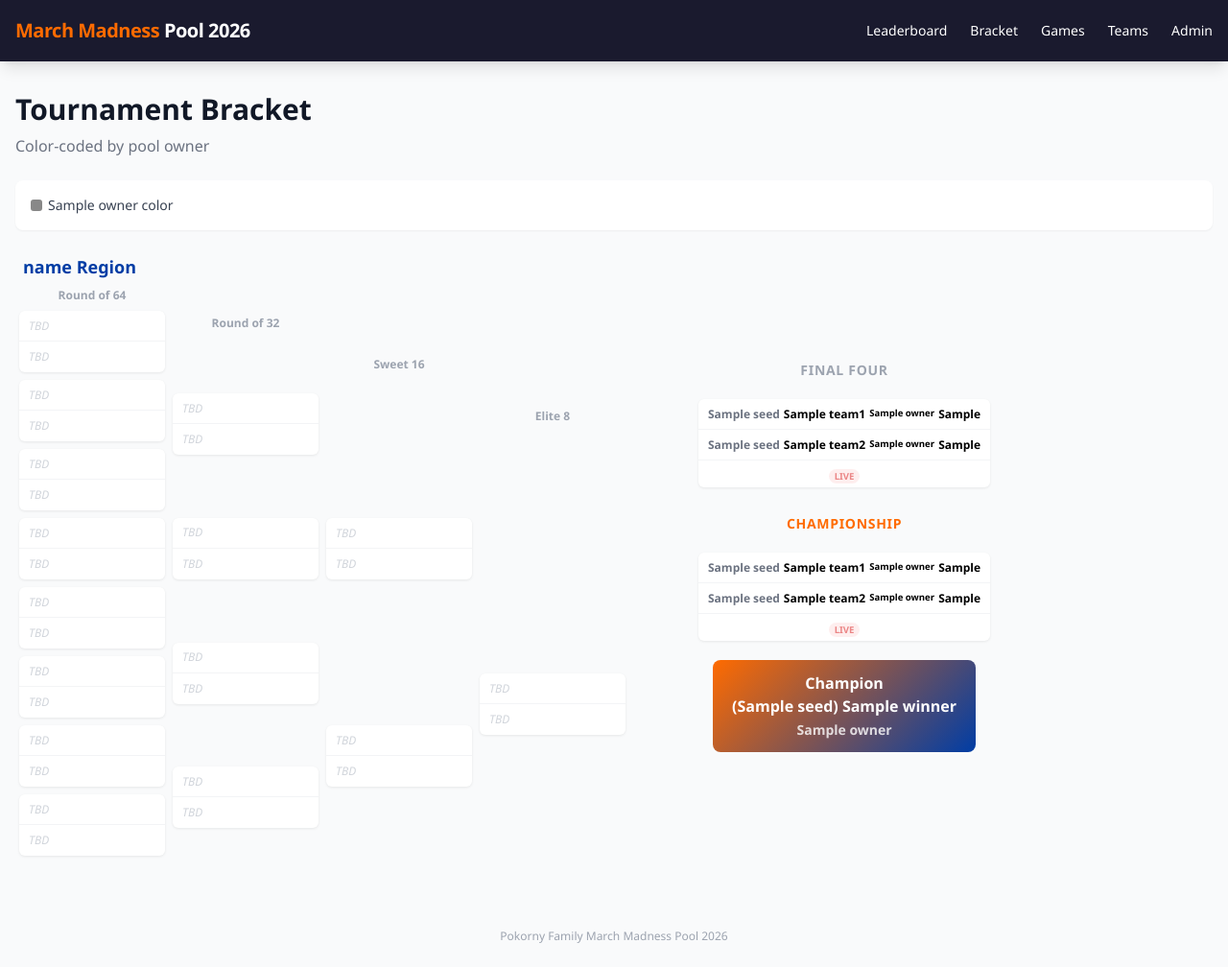
After one commit to andrewrpokorny-source/march-madness-pool, a FastAPI app: template app/templates/bracket.html in a window 1280 px wide. The commit adds this page. Shown: the whole page at 96% size. Run offline with FastAPI, Linux system fonts and the light colour scheme; the template is opened without the code that fills it: most values are stand-ins (such as "Sample title", 1, 10 or a date in 2020); some libraries are stand-ins or nearby versions.

Commit message:
Add visual bracket tab with owner color-coding
Classic tournament bracket layout with 4 regions, Final Four, and
Championship in the center. Each team is color-coded by pool owner
with a legend. ESPN sync now captures region data. Falls back to
round-by-round view if region data hasn't been synced yet.

Co-Authored-By: Claude Opus 4.6 <noreply@anthropic.com>

```diff
--- a/app/templates/base.html
+++ b/app/templates/base.html
@@ -49,6 +49,7 @@
                 </a>
                 <div class="flex space-x-6 text-sm">
                     <a href="/" class="hover:text-madness-orange transition">Leaderboard</a>
+                    <a href="/bracket" class="hover:text-madness-orange transition">Bracket</a>
                     <a href="/games" class="hover:text-madness-orange transition">Games</a>
                     <a href="/teams" class="hover:text-madness-orange transition">Teams</a>
                     <a href="/admin" class="hover:text-madness-orange transition">Admin</a>
--- /dev/null
+++ b/app/templates/bracket.html
@@ -0,0 +1,303 @@
+{% extends "base.html" %}
+
+{% block content %}
+
+{# Macro must be defined before use #}
+{% macro render_matchup(game) %}
+<div class="matchup">
+    {% if game.team1 %}
+    <div class="team-slot owner-{{ game.team1.owner.name | lower }} {{ 'winner' if game.winner_id == game.team1_id else ('loser' if game.status == 'final' and game.winner_id and game.winner_id != game.team1_id else '') }}">
+        <span class="seed">{{ game.team1.seed }}</span>
+        <span class="name">{{ game.team1.name }}</span>
+        <span class="owner-tag">{{ game.team1.owner.name }}</span>
+        {% if game.score1 is not none and (game.status == 'final' or game.status == 'in_progress') %}
+        <span class="score">{{ game.score1 }}</span>
+        {% endif %}
+    </div>
+    {% else %}
+    <div class="team-slot tbd"><span class="name">TBD</span></div>
+    {% endif %}
+
+    {% if game.team2 %}
+    <div class="team-slot owner-{{ game.team2.owner.name | lower }} {{ 'winner' if game.winner_id == game.team2_id else ('loser' if game.status == 'final' and game.winner_id and game.winner_id != game.team2_id else '') }}">
+        <span class="seed">{{ game.team2.seed }}</span>
+        <span class="name">{{ game.team2.name }}</span>
+        <span class="owner-tag">{{ game.team2.owner.name }}</span>
+        {% if game.score2 is not none and (game.status == 'final' or game.status == 'in_progress') %}
+        <span class="score">{{ game.score2 }}</span>
+        {% endif %}
+    </div>
+    {% else %}
+    <div class="team-slot tbd"><span class="name">TBD</span></div>
+    {% endif %}
+
+    {% if game.status == 'in_progress' %}
+    <div class="text-center py-0.5"><span class="status-live">LIVE</span></div>
+    {% endif %}
+</div>
+{% endmacro %}
+
+<style>
+    /* Owner color palette */
+    {% for name, color in owner_colors.items() %}
+    .owner-{{ name | lower }} { background-color: {{ color }}22; border-left: 3px solid {{ color }}; }
+    .owner-{{ name | lower }} .owner-tag { color: {{ color }}; }
+    {% endfor %}
+
+    /* Bracket layout */
+    .bracket-container {
+        overflow-x: auto;
+        padding-bottom: 1rem;
+    }
+    .region-bracket {
+        display: flex;
+        align-items: stretch;
+        min-width: 700px;
+    }
+    .region-bracket.reverse { flex-direction: row-reverse; }
+    .round-col {
+        display: flex;
+        flex-direction: column;
+        justify-content: space-around;
+        min-width: 160px;
+        padding: 0 4px;
+    }
+    .matchup {
+        margin: 4px 0;
+        background: white;
+        border-radius: 6px;
+        overflow: hidden;
+        box-shadow: 0 1px 3px rgba(0,0,0,0.08);
+    }
+    .matchup .team-slot {
+        display: flex;
+        align-items: center;
+        justify-content: space-between;
+        padding: 6px 10px;
+        font-size: 0.75rem;
+        border-bottom: 1px solid #f3f4f6;
+        min-height: 32px;
+        gap: 4px;
+    }
+    .matchup .team-slot:last-child { border-bottom: none; }
+    .team-slot.winner { font-weight: 700; }
+    .team-slot.loser { opacity: 0.4; }
+    .team-slot .seed {
+        font-weight: 700;
+        color: #6b7280;
+        min-width: 18px;
+        text-align: center;
+    }
+    .team-slot .name { flex: 1; white-space: nowrap; overflow: hidden; text-overflow: ellipsis; }
+    .team-slot .score { font-weight: 700; min-width: 24px; text-align: right; }
+    .team-slot .owner-tag { font-size: 0.6rem; font-weight: 600; white-space: nowrap; }
+    .team-slot.tbd { color: #d1d5db; font-style: italic; }
+
+    /* Connector lines */
+    .round-col:not(:last-child) .matchup { position: relative; }
+    .region-bracket:not(.reverse) .round-col:not(:last-child) .matchup::after {
+        content: '';
+        position: absolute;
+        right: -8px;
+        top: 50%;
+        width: 8px;
+        height: 1px;
+        background: #d1d5db;
+    }
+    .region-bracket.reverse .round-col:not(:last-child) .matchup::after {
+        content: '';
+        position: absolute;
+        left: -8px;
+        top: 50%;
+        width: 8px;
+        height: 1px;
+        background: #d1d5db;
+    }
+
+    /* Final Four center */
+    .final-four-center {
+        display: flex;
+        flex-direction: column;
+        align-items: center;
+        justify-content: center;
+        gap: 1rem;
+        min-width: 180px;
+        padding: 0 12px;
+    }
+    .champion-box {
+        background: linear-gradient(135deg, #FF6B00, #003DA5);
+        color: white;
+        border-radius: 8px;
+        padding: 12px 20px;
+        text-align: center;
+        font-weight: 700;
+    }
+
+    /* Status badges */
+    .status-live {
+        background: #fee2e2;
+        color: #dc2626;
+        padding: 1px 6px;
+        border-radius: 9999px;
+        font-size: 0.6rem;
+        font-weight: 700;
+        animation: pulse 2s infinite;
+    }
+    @keyframes pulse { 0%, 100% { opacity: 1; } 50% { opacity: 0.5; } }
+
+    /* Legend */
+    .legend-dot {
+        width: 12px;
+        height: 12px;
+        border-radius: 3px;
+        display: inline-block;
+    }
+</style>
+
+<div class="mb-6">
+    <h1 class="text-3xl font-bold text-gray-900 mb-2">Tournament Bracket</h1>
+    <p class="text-gray-500">Color-coded by pool owner</p>
+</div>
+
+<!-- Owner Legend -->
+<div class="bg-white rounded-lg shadow-sm p-4 mb-6">
+    <div class="flex flex-wrap gap-4 text-sm">
+        {% for name, color in owner_colors.items() %}
+        <div class="flex items-center gap-1.5">
+            <span class="legend-dot" style="background-color: {{ color }};"></span>
+            <span class="text-gray-700 font-medium">{{ name }}</span>
+        </div>
+        {% endfor %}
+    </div>
+</div>
+
+{% set region_names = bracket.regions.keys() | list %}
+{% set region_list = region_names if region_names | length > 0 else [] %}
+
+{% if region_list | length > 0 %}
+<!-- Full bracket with regions -->
+<div class="bracket-container">
+    <div class="flex items-stretch" style="min-width: 1400px;">
+        <!-- LEFT SIDE: first two regions -->
+        <div class="flex-1 flex flex-col gap-6">
+            {% for region_name in region_list[:2] %}
+            <div>
+                <h2 class="text-lg font-bold text-madness-blue mb-2 px-2">{{ region_name }} Region</h2>
+                <div class="region-bracket">
+                    {% set region_data = bracket.regions[region_name] %}
+                    {% for round_name in ["Round of 64", "Round of 32", "Sweet 16", "Elite 8"] %}
+                    <div class="round-col">
+                        <div class="text-center text-xs text-gray-400 font-semibold mb-1">{{ round_name }}</div>
+                        {% set round_games = region_data.get(round_name, []) if region_data %}
+                        {% if round_games %}
+                            {% for game in round_games %}
+                            {{ render_matchup(game) }}
+                            {% endfor %}
+                        {% else %}
+                            {% set placeholder_count = {"Round of 64": 8, "Round of 32": 4, "Sweet 16": 2, "Elite 8": 1} %}
+                            {% for _ in range(placeholder_count.get(round_name, 1)) %}
+                            <div class="matchup">
+                                <div class="team-slot tbd"><span class="name">TBD</span></div>
+                                <div class="team-slot tbd"><span class="name">TBD</span></div>
+                            </div>
+                            {% endfor %}
+                        {% endif %}
+                    </div>
+                    {% endfor %}
+                </div>
+            </div>
+            {% endfor %}
+        </div>
+
+        <!-- CENTER: Final Four + Championship -->
+        <div class="final-four-center">
+            <div class="text-sm font-bold text-gray-400 uppercase tracking-wider">Final Four</div>
+            {% if bracket.final_four %}
+                {% for game in bracket.final_four %}
+                {{ render_matchup(game) }}
+                {% endfor %}
+            {% else %}
+                <div class="matchup" style="min-width: 160px;">
+                    <div class="team-slot tbd"><span class="name">TBD</span></div>
+                    <div class="team-slot tbd"><span class="name">TBD</span></div>
+                </div>
+                <div class="matchup" style="min-width: 160px;">
+                    <div class="team-slot tbd"><span class="name">TBD</span></div>
+                    <div class="team-slot tbd"><span class="name">TBD</span></div>
+                </div>
+            {% endif %}
+
+            <div class="text-sm font-bold text-madness-orange uppercase tracking-wider mt-2">Championship</div>
+            {% if bracket.championship %}
+                {{ render_matchup(bracket.championship) }}
+            {% else %}
+                <div class="matchup" style="min-width: 160px;">
+                    <div class="team-slot tbd"><span class="name">TBD</span></div>
+                    <div class="team-slot tbd"><span class="name">TBD</span></div>
+                </div>
+            {% endif %}
+
+            {% if bracket.championship and bracket.championship.winner %}
+            <div class="champion-box">
+                Champion<br>
+                ({{ bracket.championship.winner.seed }}) {{ bracket.championship.winner.name }}<br>
+                <span class="text-sm opacity-80">{{ bracket.championship.winner.owner.name }}</span>
+            </div>
+            {% endif %}
+        </div>
+
+        <!-- RIGHT SIDE: last two regions (reversed) -->
+        <div class="flex-1 flex flex-col gap-6">
+            {% for region_name in region_list[2:4] %}
+            <div>
+                <h2 class="text-lg font-bold text-madness-blue mb-2 px-2 text-right">{{ region_name }} Region</h2>
+                <div class="region-bracket reverse">
+                    {% set region_data = bracket.regions[region_name] %}
+                    {% for round_name in ["Round of 64", "Round of 32", "Sweet 16", "Elite 8"] %}
+                    <div class="round-col">
+                        <div class="text-center text-xs text-gray-400 font-semibold mb-1">{{ round_name }}</div>
+                        {% set round_games = region_data.get(round_name, []) if region_data %}
+                        {% if round_games %}
+                            {% for game in round_games %}
+                            {{ render_matchup(game) }}
+                            {% endfor %}
+                        {% else %}
+                            {% set placeholder_count = {"Round of 64": 8, "Round of 32": 4, "Sweet 16": 2, "Elite 8": 1} %}
+                            {% for _ in range(placeholder_count.get(round_name, 1)) %}
+                            <div class="matchup">
+                                <div class="team-slot tbd"><span class="name">TBD</span></div>
+                                <div class="team-slot tbd"><span class="name">TBD</span></div>
+                            </div>
+                            {% endfor %}
+                        {% endif %}
+                    </div>
+                    {% endfor %}
+                </div>
+            </div>
+            {% endfor %}
+        </div>
+    </div>
+</div>
+
+{% else %}
+<!-- Fallback: round-by-round view when no region data yet -->
+<div class="bracket-container">
+    <div class="flex gap-4" style="min-width: {{ (rounds | length) * 200 }}px;">
+        {% for round_name in rounds %}
+        <div class="round-col flex-1" style="min-width: 180px;">
+            <div class="text-center text-xs text-gray-400 font-semibold mb-3 uppercase">{{ round_name }}</div>
+            {% set round_games = games_by_round.get(round_name, []) %}
+            {% if round_games %}
+                {% for game in round_games %}
+                {{ render_matchup(game) }}
+                {% endfor %}
+            {% else %}
+                <div class="text-center text-gray-300 text-sm py-8">No games yet</div>
+            {% endif %}
+        </div>
+        {% endfor %}
+    </div>
+</div>
+{% endif %}
+
+{% endblock %}
```
Also changed, not shown: app/routers/bracket.py (+77 -1 lines), app/services/espn.py (+23 -1 lines).
